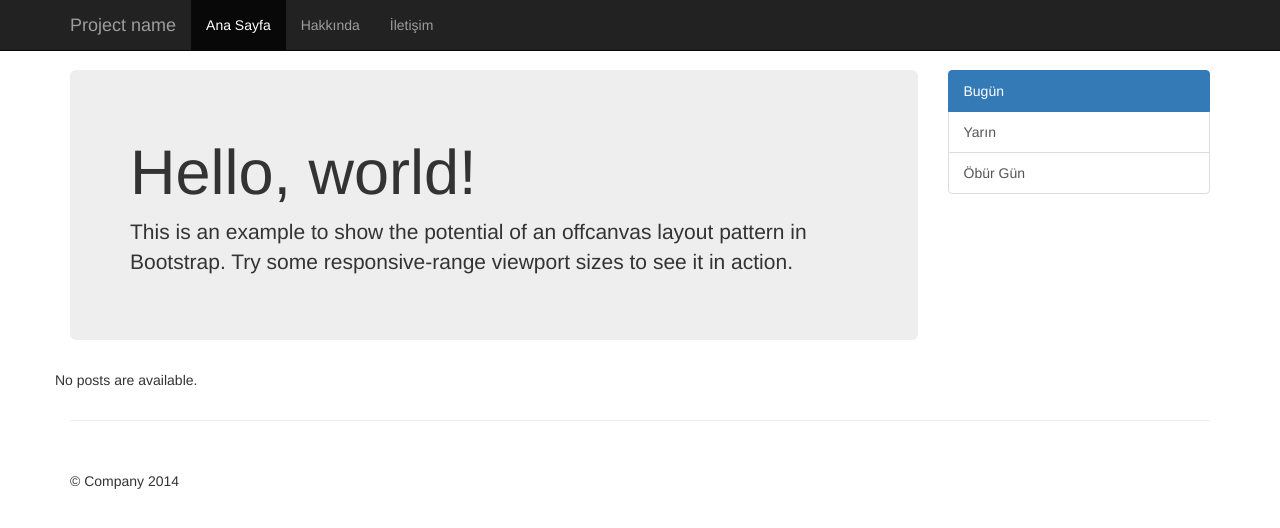
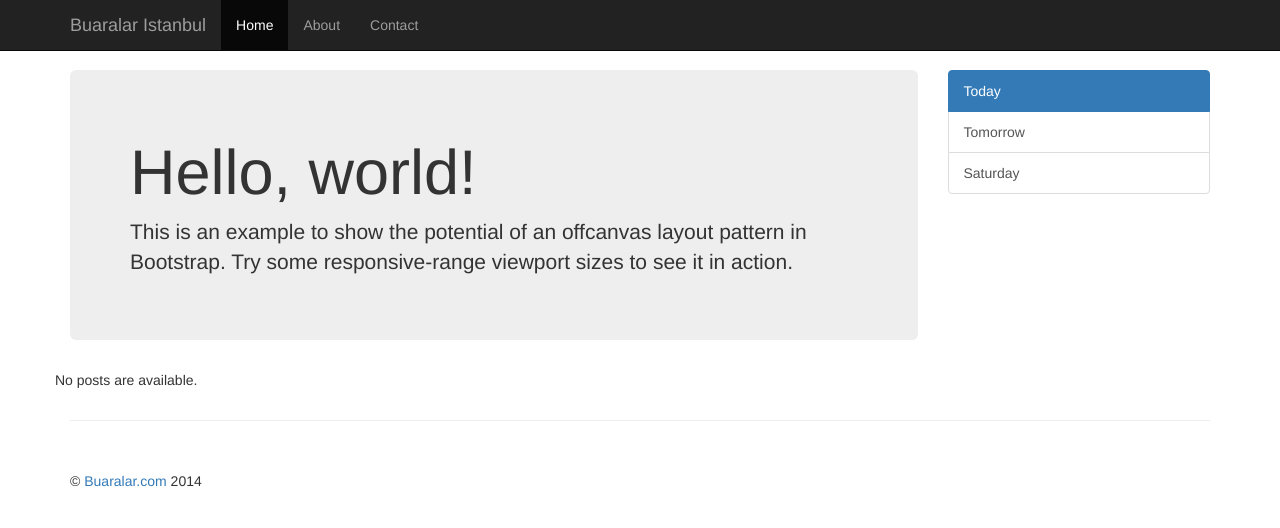
Before and after one commit to nouzun/buaralar, a Django app: page /posts/ in a window 1280 px wide. Shown: the top 528 px of the page. Run offline with Django 3.2, Linux system fonts and the light colour scheme; data that the repository does not hold is empty; some libraries are stand-ins or nearby versions.

Commit message:
Remaining word counter to admin page Third day option.

```diff
--- a/buaralar/settings.py
+++ b/buaralar/settings.py
@@ -90,6 +90,7 @@ STATIC_URL = '/static/'
 
 STATICFILES_DIRS = (
     os.path.join(BASE_DIR, "locales"),
+    'static/'
 )
 
 STATICFILES_FINDERS = (
--- a/posts/static/locales/dev/translation.json
+++ b/posts/static/locales/dev/translation.json
@@ -1,10 +1,23 @@
 {
+  "site_name": "Buaralar Istanbul",
+  "site_address": "Buaralar.com",
   "menu": {
-    "home": "Ana Sayfa:",
-    "about": "Hakkında:",
-    "contact": "İletişim"
+    "home": "Home",
+    "about": "About",
+    "contact": "Contact"
   },
-
+  "day": {
+    "monday": "Monday",
+    "tuesday": "Tuesday",
+    "wednesday": "Wednesday",
+    "thursday": "Thursday",
+    "friday": "Friday",
+    "saturday": "Saturday",
+    "sunday": "Sunday"
+  },
+  "today": "Today",
+  "tomorrow": "Tomorrow",
+  "view_details": "View details »",
   "headline": "Data:",
   "headline_1": "Daten Common:",
   "headline_2": "Daten Specific:"
--- a/posts/static/locales/en/translation.json
+++ b/posts/static/locales/en/translation.json
@@ -1,10 +1,23 @@
 {
+  "site_name": "Buaralar Istanbul",
+  "site_address": "Buaralar.com",
   "menu": {
-    "home": "Ana Sayfa",
-    "about": "Hakkında",
-    "contact": "İletişim"
+    "home": "Home",
+    "about": "About",
+    "contact": "Contact"
   },
-
+  "day": {
+    "monday": "Monday",
+    "tuesday": "Tuesday",
+    "wednesday": "Wednesday",
+    "thursday": "Thursday",
+    "friday": "Friday",
+    "saturday": "Saturday",
+    "sunday": "Sunday"
+  },
+  "today": "Today",
+  "tomorrow": "Tomorrow",
+  "view_details": "View details »",
   "headline": "Data:",
   "headline_1": "Daten Common:",
   "headline_2": "Daten Specific:"
--- a/posts/templates/posts/index.html
+++ b/posts/templates/posts/index.html
@@ -20,7 +20,7 @@
             <span class="icon-bar"></span>
             <span class="icon-bar"></span>
           </button>
-          <a class="navbar-brand" href="#">Project name</a>
+          <a class="navbar-brand" href="#" data-i18n="site_name">Buaralar Istanbul</a>
         </div>
         <div id="navbar" class="collapse navbar-collapse">
           <ul class="nav navbar-nav">
@@ -50,7 +50,7 @@
                         <div class="col-xs-6 col-lg-4">
                           <h2>{{ event.title_text }}</h2>
                           <p>{{ event.description_text }}</p>
-                          <p><a class="btn btn-default" href="/posts/{{ event.id }}/" role="button">View details &raquo;</a></p>
+                          <p><a class="btn btn-default" href="/posts/{{ event.id }}/" role="button" data-i18n="view_details">View details &raquo;</a></p>
                         </div><!--/.col-xs-6.col-lg-4-->
                     {% endfor %}
                 {% else %}
@@ -61,9 +61,9 @@
 
         <div class="col-xs-6 col-sm-3 sidebar-offcanvas" id="sidebar" role="navigation">
           <div class="list-group">
-            <a href="#" class="list-group-item active">Bugün</a>
-            <a href="#" class="list-group-item">Yarın</a>
-            <a href="#" class="list-group-item">Öbür Gün</a>
+            <a href="#" class="list-group-item active" data-i18n="today">Bugün</a>
+            <a href="#" class="list-group-item" data-i18n="tomorrow">Yarın</a>
+            <a href="#" class="list-group-item" data-i18n="day.{{ third_day }}">Öbür Gün</a>
           </div>
         </div><!--/.sidebar-offcanvas-->
       </div><!--/row-->
@@ -71,7 +71,7 @@
       <hr>
 
       <footer>
-        <p>&copy; Company 2014</p>
+        <p>&copy; <a href="#" data-i18n="site_address">Buaralar.com</a> {{ this_year }}</p>
       </footer>
 
     </div><!--/.container-->
--- a/posts/views.py
+++ b/posts/views.py
@@ -1,3 +1,4 @@
+import datetime
 from django.shortcuts import get_object_or_404, render
 
 from posts.models import Event
@@ -5,7 +6,9 @@ from posts.models import Event
 
 def index(request):
     latest_event_list = Event.objects.order_by('-pub_date')[:5]
-    context = {'latest_event_list': latest_event_list}
+    third_day = (datetime.date.today() + datetime.timedelta(days=2)).strftime("%A").lower()
+    this_year = datetime.date.today().year
+    context = {'latest_event_list': latest_event_list, 'third_day': third_day, 'this_year': this_year}
     return render(request, 'posts/index.html', context)
 
 def detail(request, post_id):
```
Also changed, not shown: posts/admin.py (+44 -15 lines), posts/models.py (+9 -7 lines), posts/static/locales/tr/translation.json (+14 -1 lines), static/js/jquery.charCount.js (added, +115 -0 lines), 5 other files.
